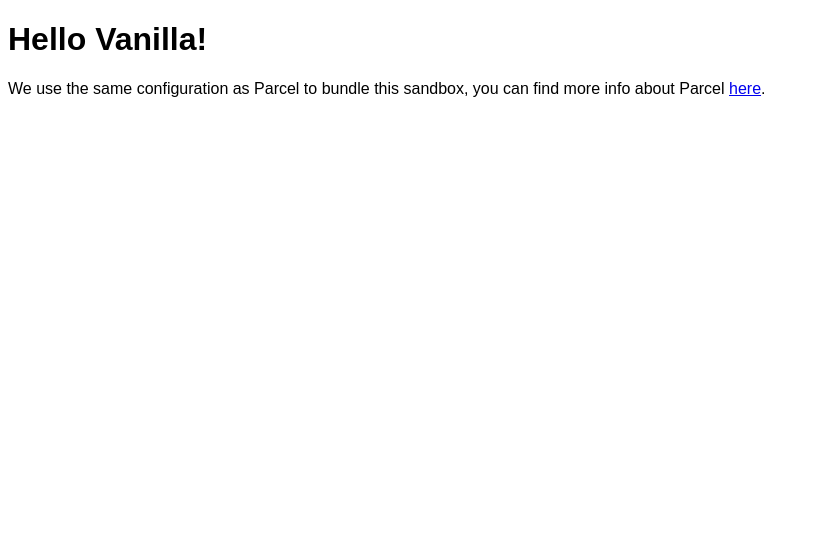
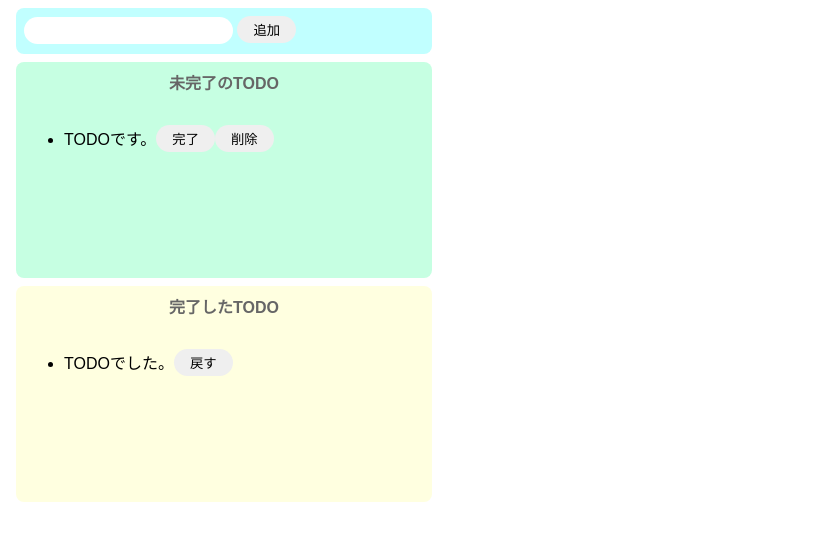
Before and after one commit to YudaiShimizu-hand/code-sandbox, a website built with Parcel: page index.html in a window 1280 px wide. Shown: the whole page, without its empty margins (0-819 px from the left). Built offline with nearby package versions, Linux system fonts and the light colour scheme.

Commit message:
タスクの追加 テキスト

```diff
--- a/index.html
+++ b/index.html
@@ -1,16 +1,40 @@
 <!DOCTYPE html>
 <html>
-
   <head>
     <title>Parcel Sandbox</title>
     <meta charset="UTF-8" />
   </head>
 
   <body>
-	<div id="app"></div>
+    <div class="input-area">
+      <input id="add-text" paceholder="TODOを入力" />
+      <button id="add-button">追加</button>
+    </div>
+    <div class="imcomplete-area">
+      <p class="title">未完了のTODO</p>
+      <ul id="incomplete-list">
+        <li>
+          <div class="list-row">
+            <p>TODOです。</p>
+            <button>完了</button>
+            <button>削除</button>
+          </div>
+        </li>
+      </ul>
+    </div>
+    <div class="complete-area">
+      <p class="title">完了したTODO</p>
+      <ul>
+        <li>
+          <div class="list-row">
+            <p>TODOでした。</p>
+            <button>戻す</button>
+          </div>
+        </li>
+      </ul>
+    </div>
+    <div></div>
 
-	<script src="src/index.js">
-	</script>
+    <script src="src/index.js"></script>
   </body>
-
 </html>
--- a/src/index.js
+++ b/src/index.js
@@ -1,10 +1,20 @@
 import "./styles.css";
 
-document.getElementById("app").innerHTML = `
-<h1>Hello Vanilla!</h1>
-<div>
-  We use the same configuration as Parcel to bundle this sandbox, you can find more
-  info about Parcel
-  <a href="https://parceljs.org" target="_blank" rel="noopener noreferrer">here</a>.
-</div>
-`;
+const onclickAdd = () => {
+  const inputText = document.getElementById("add-text").value;
+  document.getElementById("add-text").value = "";
+
+  const div = document.createElement("div");
+  div.className = "list-row";
+
+  const li = document.createElement("li");
+  li.innerText = inputText;
+
+  div.appendChild(li);
+
+  document.getElementById("incomplete-list").appendChild(div);
+};
+
+document
+  .getElementById("add-button")
+  .addEventListener("click", () => onclickAdd());
--- a/src/styles.css
+++ b/src/styles.css
@@ -1,3 +1,66 @@
 body {
   font-family: sans-serif;
 }
+
+input {
+  border-radius: 16px;
+  border: none;
+  padding: 6px 16px;
+  outline: none;
+}
+
+button {
+  border-radius: 16px;
+  border: none;
+  padding: 4px 16px;
+}
+
+button:hover {
+  background-color: #ff7fff;
+  color: #fff;
+  cursor: pointer;
+}
+
+li {
+  margin-right: 8px;
+}
+
+.input-area {
+  background-color: #c1ffff;
+  width: 400px;
+  height: 30px;
+  padding: 8px;
+  margin: 8px;
+  border-radius: 8px;
+}
+
+.imcomplete-area {
+  background-color: #c6ffe2;
+  width: 400px;
+  min-height: 200px;
+  padding: 8px;
+  margin: 8px;
+  border-radius: 8px;
+}
+
+.complete-area {
+  background-color: #ffffe0;
+  width: 400px;
+  min-height: 200px;
+  padding: 8px;
+  margin: 8px;
+  border-radius: 8px;
+}
+
+.title {
+  text-align: center;
+  margin-top: 0;
+  font-weight: bold;
+  color: #666;
+}
+
+.list-row {
+  display: flex;
+  align-items: center;
+  padding-bottom: 4px;
+}
```
Lines whose indentation alone changed are shown as unchanged.
